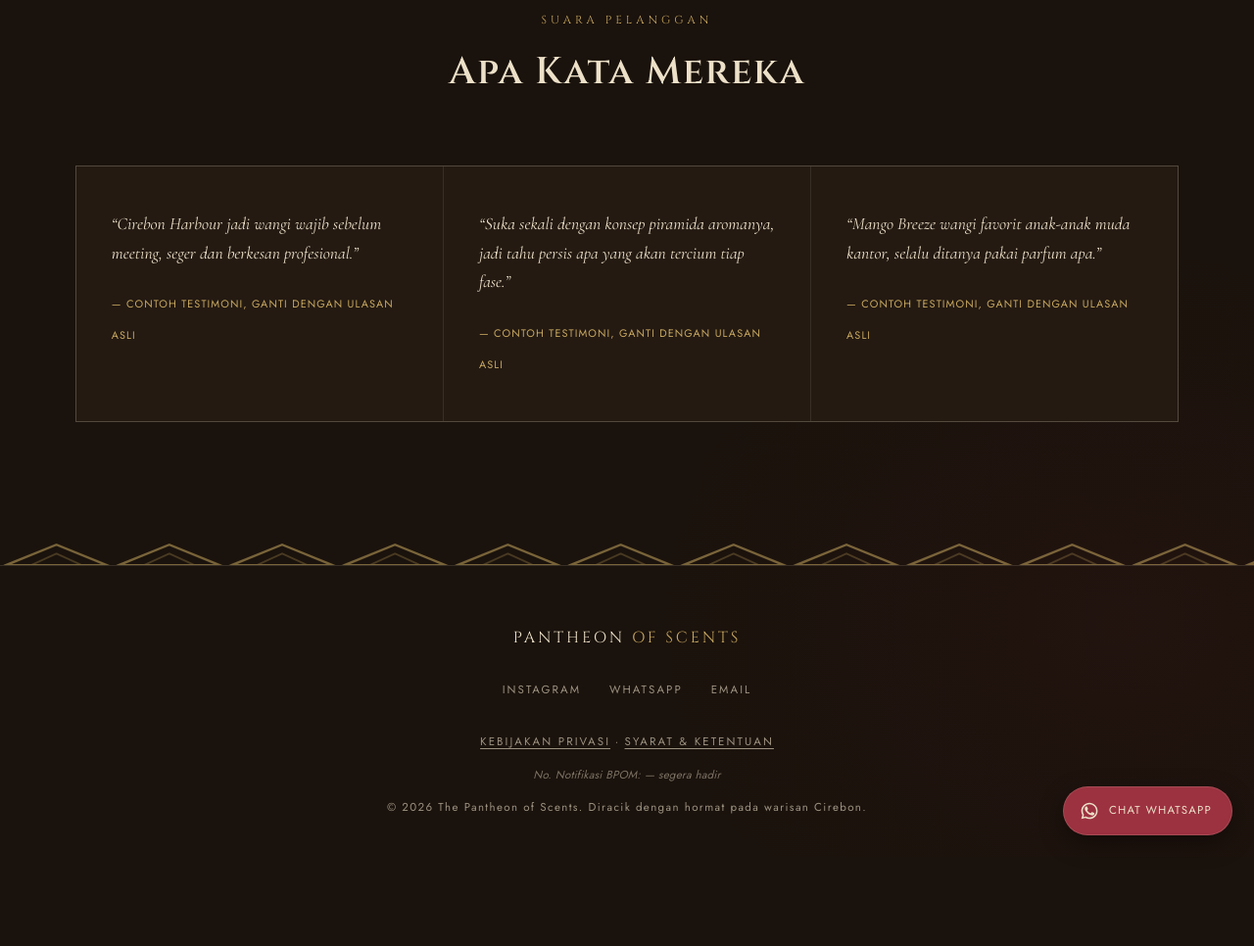
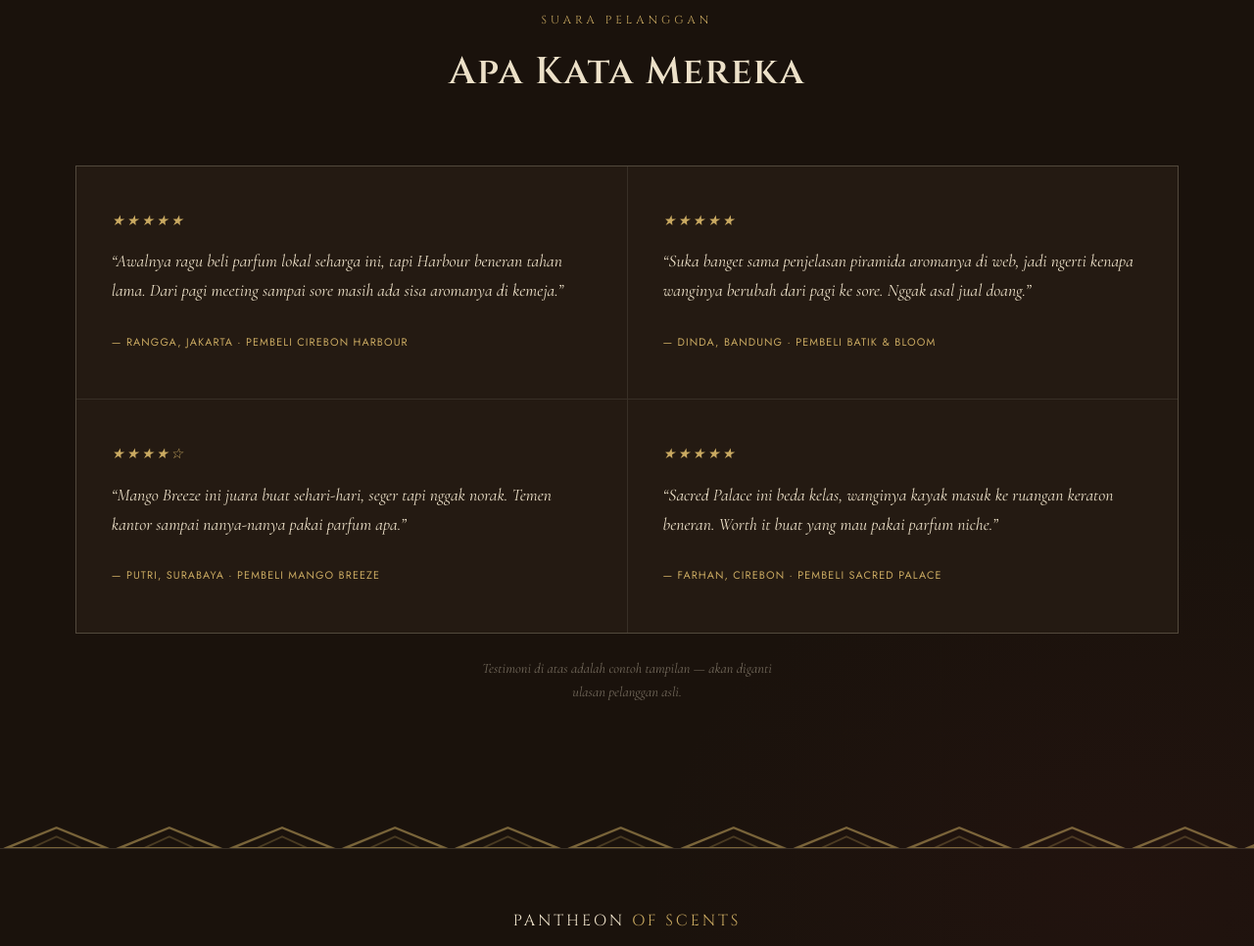
Before and after one commit to myworkspaced/The-pantheon-of-scents, a plain HTML site: page koleksi.html in a window 1280 px wide. Shown: the part 3868-4834 px from the top of the page at 98% size. Before the commit the page ends 4743 px from the top, so only its background shows below. Drawn offline with nearby package versions, Linux system fonts and the light colour scheme.

Commit message:
Add files via upload

```diff
--- a/koleksi.html
+++ b/koleksi.html
@@ -376,10 +376,12 @@
 </section>
 
 <!--
-  TODO UNTUK PEMILIK BISNIS:
-  Ini adalah CONTOH/PLACEHOLDER testimoni untuk menunjukkan tata letaknya.
-  Ganti dengan ulasan asli dari pelanggan (idealnya dengan izin mereka)
-  sebelum situs live — testimoni palsu berisiko menyesatkan pembeli.
+  TODO UNTUK PEMILIK BISNIS — WAJIB DIGANTI SEBELUM SITUS LIVE:
+  Keempat kutipan di bawah ini adalah CONTOH/PLACEHOLDER untuk menunjukkan tata letak,
+  BUKAN ulasan asli dari pelanggan sungguhan. Ganti dengan testimoni nyata (idealnya
+  dengan izin & nama asli pelanggan, atau tangkapan layar chat/DM) sebelum publish —
+  testimoni palsu yang dibiarkan tayang berisiko menyesatkan pembeli dan melanggar
+  aturan periklanan.
 -->
 <section class="testimonials">
   <div class="inner">
@@ -389,18 +391,27 @@
     </div>
     <div class="testimonial-grid">
       <blockquote class="testimonial-card">
-        <p>&ldquo;Cirebon Harbour jadi wangi wajib sebelum meeting, seger dan berkesan profesional.&rdquo;</p>
-        <cite>&mdash; Contoh testimoni, ganti dengan ulasan asli</cite>
+        <p class="rating" aria-hidden="true">&#9733;&#9733;&#9733;&#9733;&#9733;</p>
+        <p>&ldquo;Awalnya ragu beli parfum lokal seharga ini, tapi Harbour beneran tahan lama. Dari pagi meeting sampai sore masih ada sisa aromanya di kemeja.&rdquo;</p>
+        <cite>&mdash; Rangga, Jakarta &middot; pembeli Cirebon Harbour</cite>
       </blockquote>
       <blockquote class="testimonial-card">
-        <p>&ldquo;Suka sekali dengan konsep piramida aromanya, jadi tahu persis apa yang akan tercium tiap fase.&rdquo;</p>
-        <cite>&mdash; Contoh testimoni, ganti dengan ulasan asli</cite>
+        <p class="rating" aria-hidden="true">&#9733;&#9733;&#9733;&#9733;&#9733;</p>
+        <p>&ldquo;Suka banget sama penjelasan piramida aromanya di web, jadi ngerti kenapa wanginya berubah dari pagi ke sore. Nggak asal jual doang.&rdquo;</p>
+        <cite>&mdash; Dinda, Bandung &middot; pembeli Batik &amp; Bloom</cite>
       </blockquote>
       <blockquote class="testimonial-card">
-        <p>&ldquo;Mango Breeze wangi favorit anak-anak muda kantor, selalu ditanya pakai parfum apa.&rdquo;</p>
-        <cite>&mdash; Contoh testimoni, ganti dengan ulasan asli</cite>
+        <p class="rating" aria-hidden="true">&#9733;&#9733;&#9733;&#9733;&#9734;</p>
+        <p>&ldquo;Mango Breeze ini juara buat sehari-hari, seger tapi nggak norak. Temen kantor sampai nanya-nanya pakai parfum apa.&rdquo;</p>
+        <cite>&mdash; Putri, Surabaya &middot; pembeli Mango Breeze</cite>
+      </blockquote>
+      <blockquote class="testimonial-card">
+        <p class="rating" aria-hidden="true">&#9733;&#9733;&#9733;&#9733;&#9733;</p>
+        <p>&ldquo;Sacred Palace ini beda kelas, wanginya kayak masuk ke ruangan keraton beneran. Worth it buat yang mau pakai parfum niche.&rdquo;</p>
+        <cite>&mdash; Farhan, Cirebon &middot; pembeli Sacred Palace</cite>
       </blockquote>
     </div>
+    <p class="contact-note" style="text-align:center; margin-top:1.5rem; opacity:0.7; font-size:0.9rem;">Testimoni di atas adalah contoh tampilan &mdash; akan diganti ulasan pelanggan asli.</p>
   </div>
 </section>
 
--- a/style.css
+++ b/style.css
@@ -343,12 +343,13 @@ section{ padding: 120px 6%; }
 /* ---------- TESTIMONIALS ---------- */
 .testimonials{ border-top:1px solid var(--stone-line); }
 .testimonial-grid{
-  display:grid; grid-template-columns:repeat(3,1fr); gap:1px;
+  display:grid; grid-template-columns:repeat(2,1fr); gap:1px;
   background:var(--stone-line); border:1px solid var(--stone-line);
 }
 .testimonial-card{
   background:var(--stone); padding:44px 36px;
 }
+.testimonial-card .rating{ color:var(--gold); font-size:0.9rem; letter-spacing:0.15em; margin-bottom:14px; }
 .testimonial-card p{ font-style:italic; font-size:1.1rem; color:var(--parchment); margin-bottom:20px; }
 .testimonial-card cite{ font-style:normal; font-family:'Jost', sans-serif; font-size:0.68rem; letter-spacing:0.1em; text-transform:uppercase; color:var(--gold); }
 
```
